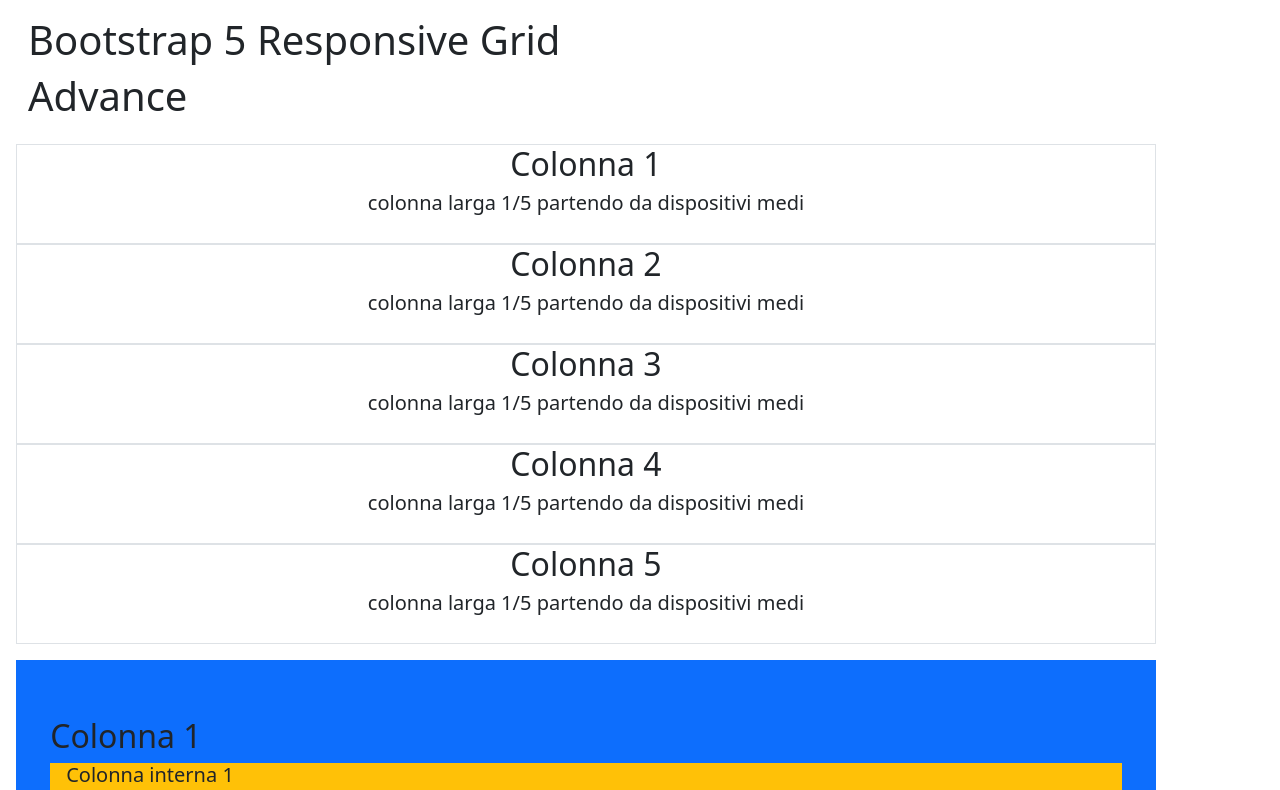
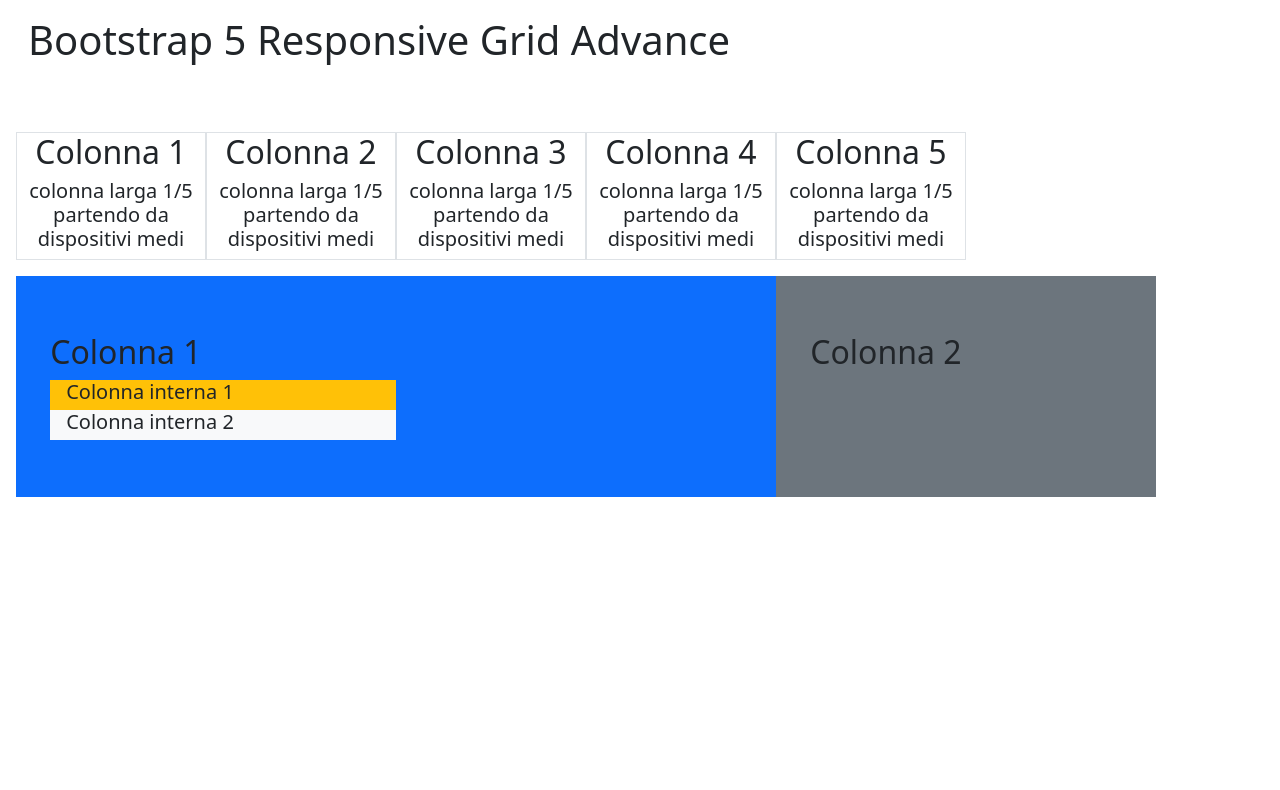
Before and after one commit to LorenzoNicoletti02/htmlcss-bootstrap-layout, a plain HTML site: page bonus/inde.html in a window 1280 px wide. Shown: the top 790 px of the page. Drawn offline with nearby package versions, Linux system fonts and the light colour scheme.

Commit message:
feat: trying to do the bonus

```diff
--- a/bonus/inde.html
+++ b/bonus/inde.html
@@ -14,31 +14,30 @@
     <section class="container">
         <div class="row">
             <div class="col-sm-12">
-                <h1>Bootstrap 5 Responsive Grid</h1>
-                <h1>Advance</h1>
+                <h1>Bootstrap 5 Responsive Grid Advance</h1>
             </div>
         </div>
     </section>
 
     <section class="container">
         <div class="row">
-            <div class="col-sm-12 border"><h2>Colonna 1</h2><h5>colonna larga 1/5 partendo da dispositivi medi</h5></div>
-            <div class="col-sm-12 border"><h2>Colonna 2</h2><h5>colonna larga 1/5 partendo da dispositivi medi</h5></div>
-            <div class="col-sm-12 border"><h2>Colonna 3</h2><h5>colonna larga 1/5 partendo da dispositivi medi</h5></div>
-            <div class="col-sm-12 border"><h2>Colonna 4</h2><h5>colonna larga 1/5 partendo da dispositivi medi</h5></div>
-            <div class="col-sm-12 border"><h2>Colonna 5</h2><h5>colonna larga 1/5 partendo da dispositivi medi</h5></div>
+            <div class="col-sm-12 col-lg-2 border"><h2>Colonna 1</h2><h5>colonna larga 1/5 partendo da dispositivi medi</h5></div>
+            <div class="col-sm-12 col-lg-2 border"><h2>Colonna 2</h2><h5>colonna larga 1/5 partendo da dispositivi medi</h5></div>
+            <div class="col-sm-12 col-lg-2 border"><h2>Colonna 3</h2><h5>colonna larga 1/5 partendo da dispositivi medi</h5></div>
+            <div class="col-sm-12 col-lg-2 border"><h2>Colonna 4</h2><h5>colonna larga 1/5 partendo da dispositivi medi</h5></div>
+            <div class="col-sm-12 col-lg-2 border"><h2>Colonna 5</h2><h5>colonna larga 1/5 partendo da dispositivi medi</h5></div>
         </div>
     </section>
 
     <section class="container">
         <div class="row">
-            <div class="col-sm-12 bg-primary space">
+            <div class="col-sm-12 bg-primary space col-lg-8">
                 <h2>Colonna 1</h2>
-                <div class="col-sm-12 bg-warning space-2"><h5>Colonna interna 1</h5></div>
-                <div class="col-sm-12 bg-light space-2"><h5>Colonna interna 2</h5></div>
+                <div class="col-sm-12 bg-warning space-2 col-lg-6"><h5>Colonna interna 1</h5></div>
+                <div class="col-sm-12 bg-light space-2 col-lg-6"><h5>Colonna interna 2</h5></div>
             </div>
 
-            <div class="col-sm-12 bg-secondary space"><h2>Colonna 2</h2></div>
+            <div class="col-sm-12 bg-secondary space col-lg-4"><h2>Colonna 2</h2></div>
         </div>
     </section>
 
```
